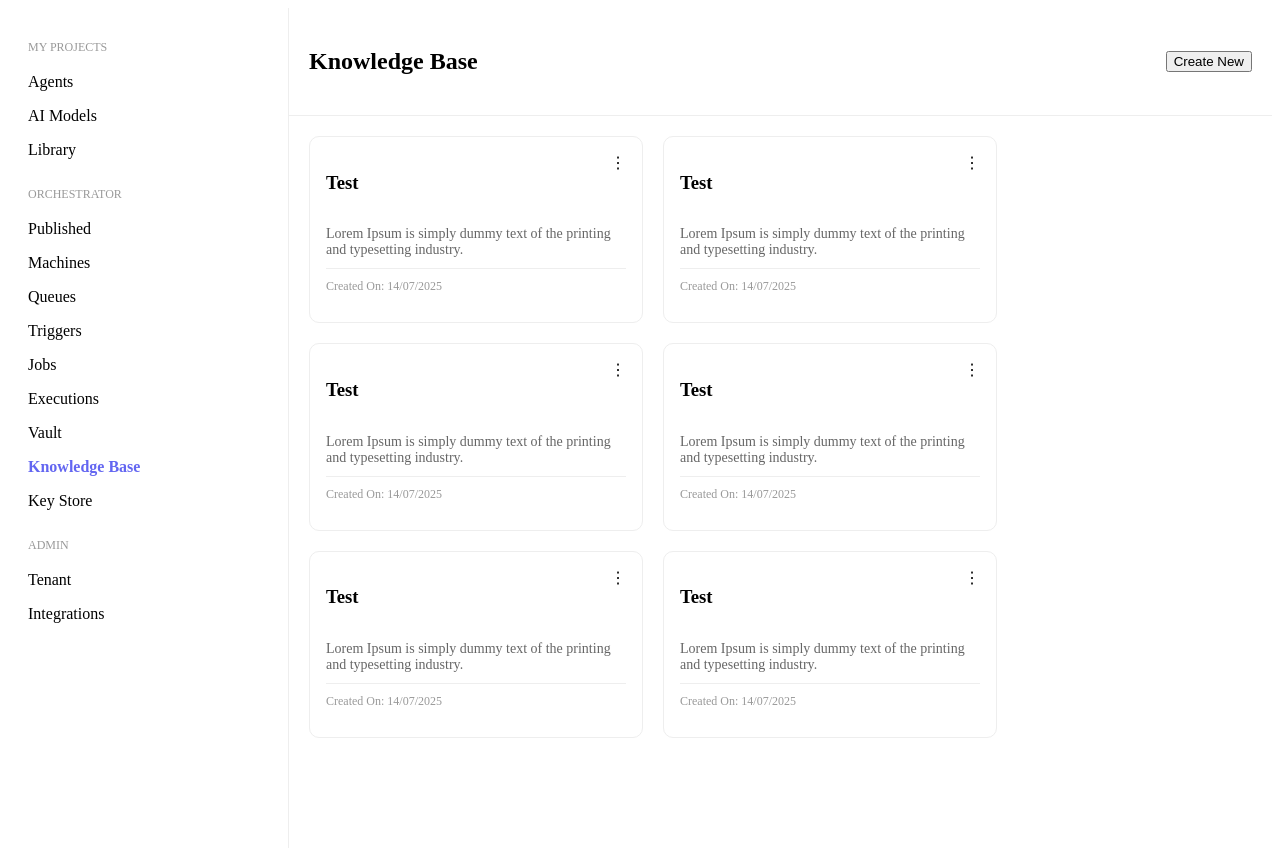
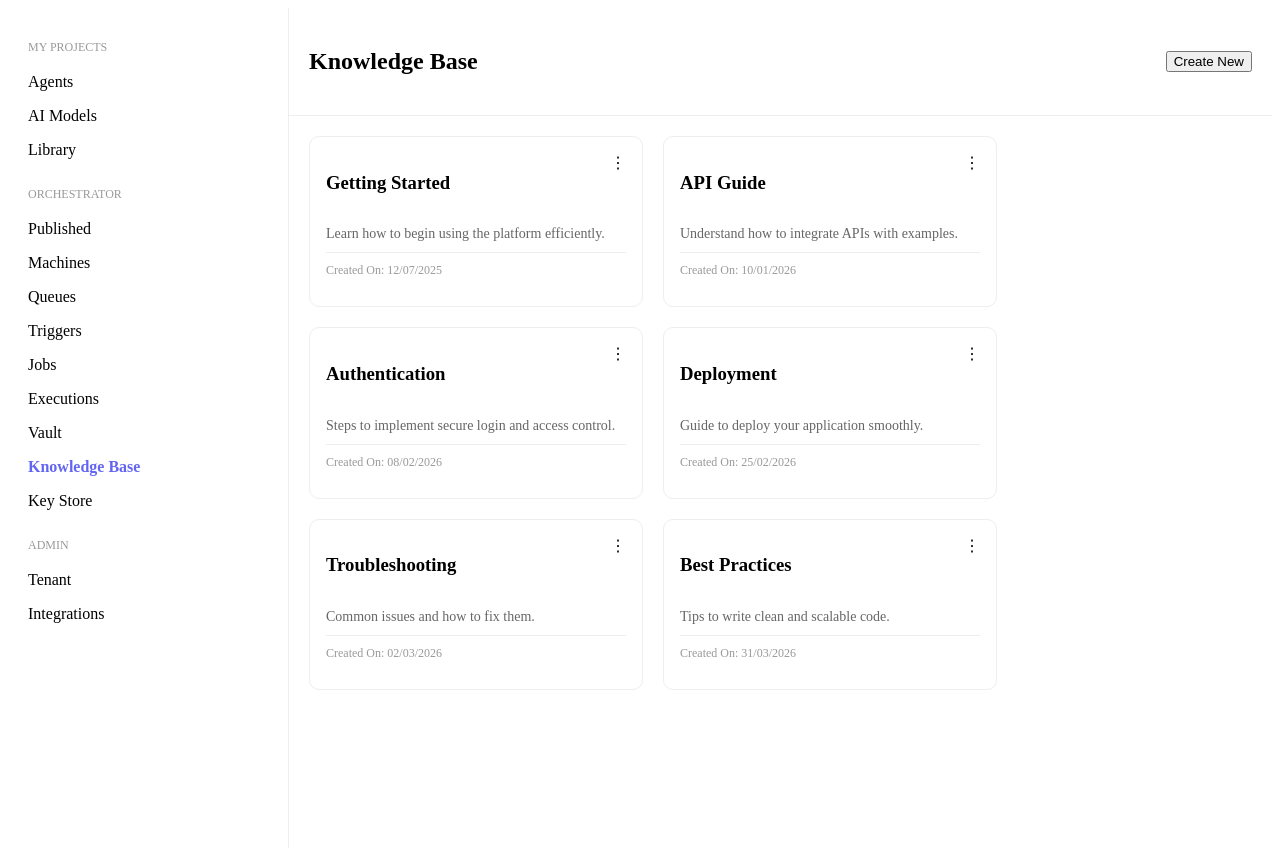
Before and after one commit to faizaneqbal/worcspace-kb, a React (Vite) app: page / in a window 1280 px wide. Built offline with nearby package versions, Linux system fonts and the light colour scheme.

Commit message:
Completed basic UI layout with dynamic KB cards

```diff
--- a/src/App.jsx
+++ b/src/App.jsx
@@ -6,6 +6,38 @@ import Navbar from './components/Navbar'
 import KBCard from './components/KBCard'
 
 function App() {
+  const kbData = [
+    {
+      title: "Getting Started",
+      description: "Learn how to begin using the platform efficiently.",
+      date: "12/07/2025"
+    },
+    {
+      title: "API Guide",
+      description: "Understand how to integrate APIs with examples.",
+      date: "10/01/2026"
+    },
+    {
+      title: "Authentication",
+      description: "Steps to implement secure login and access control.",
+      date: "08/02/2026"
+    },
+    {
+      title: "Deployment",
+      description: "Guide to deploy your application smoothly.",
+      date: "25/02/2026"
+    },
+    {
+      title: "Troubleshooting",
+      description: "Common issues and how to fix them.",
+      date: "02/03/2026"
+    },
+    {
+      title: "Best Practices",
+      description: "Tips to write clean and scalable code.",
+      date: "31/03/2026"
+    }
+  ]
   return (
     // This div makes Sidebar and main content sit side by side
     <div style={{ display: 'flex', height: '100vh' }}>
@@ -23,8 +55,13 @@ function App() {
         <div style={{ padding: '20px', display: 'flex', gap: '20px', flexWrap: 'wrap' }}>
 
           {/* Simulating data using array */}
-          {[1, 2, 3, 4, 5, 6].map((item) => (
-            <KBCard key={item} />
+          {kbData.map((item, index) => (
+            <KBCard
+              key={index}
+              title={item.title}
+              description={item.description}
+              date={item.date}
+            />
           ))}
 
         </div>
--- a/src/components/KBCard.jsx
+++ b/src/components/KBCard.jsx
@@ -1,6 +1,6 @@
 // KBCard.jsx - Represents a single Knowledge Base card
 
-function KBCard() {
+function KBCard({ title, description, date }) {
   return (
     <div style={{
       border: '1px solid #eee',
@@ -16,7 +16,7 @@ function KBCard() {
         justifyContent: 'space-between',
         marginBottom: '10px'
       }}>
-        <h3>Test</h3>
+        <h3>{title}</h3>
         <span>⋮</span>
       </div>
 
@@ -26,7 +26,7 @@ function KBCard() {
         color: '#666',
         marginBottom: '10px'
       }}>
-        Lorem Ipsum is simply dummy text of the printing and typesetting industry.
+        {description}
       </p>
 
       {/* Divider */}
@@ -38,7 +38,7 @@ function KBCard() {
         color: '#999',
         marginTop: '10px'
       }}>
-        Created On: 14/07/2025
+        Created On: {date}
       </p>
 
     </div>
```
